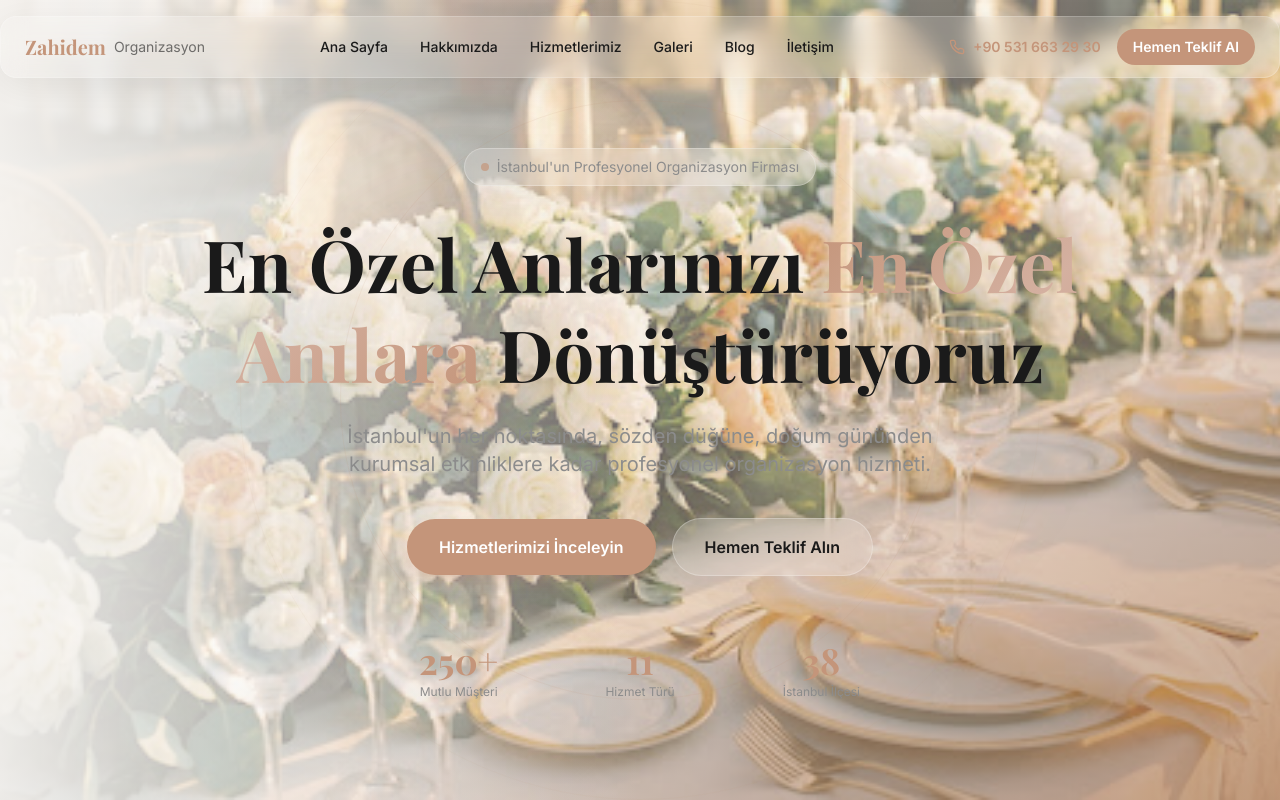
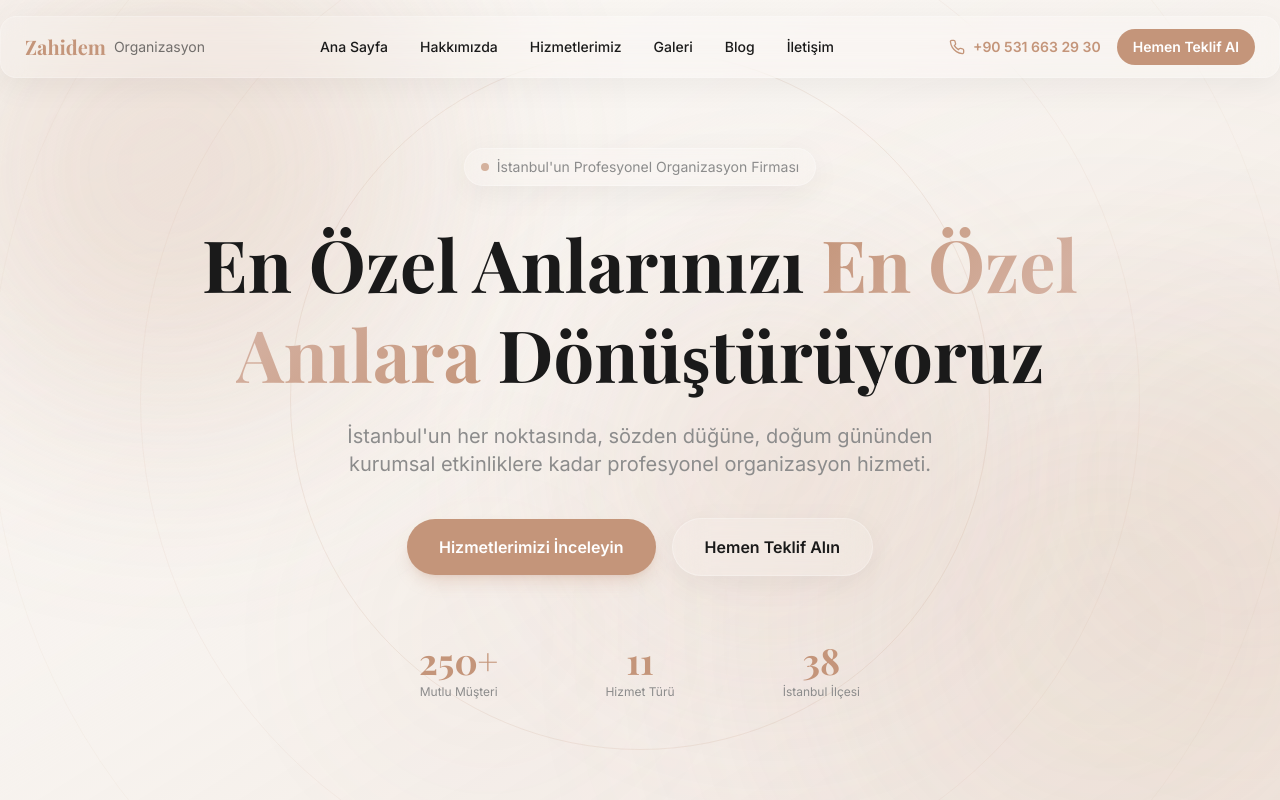
Before and after one commit to Msamedcbn/zahidemorganizasyon, a Next.js app: page / in a window 1280 px wide. Shown: the top 800 px of the page. Built offline with nearby package versions, Linux system fonts and the light colour scheme; a web font is replaced by a local one.

Commit message:
fix(qa): ISSUE-006 — remove low-quality hero image, use glassmorphism with animated blur shapes

```diff
--- a/src/app/page.tsx
+++ b/src/app/page.tsx
@@ -20,31 +20,28 @@ export default function HomePage() {
 
 function HeroSection() {
   return (
-    <section className="relative min-h-screen flex items-center justify-center overflow-hidden">
-      <div className="absolute inset-0 bg-background" />
-      <div className="absolute inset-0">
-        <img
-          src="/images/hero-atmosphere.jpg"
-          alt=""
-          className="w-full h-full object-cover object-center md:object-[center_30%]"
-        />
-        <div className="absolute inset-0 bg-gradient-to-br from-background/60 via-background/40 to-primary-dark/70" />
-        <div className="absolute inset-0 bg-gradient-to-r from-background/80 via-transparent to-transparent md:from-background/90" />
-      </div>
+    <section className="relative min-h-screen flex items-center justify-center overflow-hidden bg-gradient-to-br from-background via-primary/5 to-primary/15">
 
-      <div className="absolute inset-0">
+      <div className="absolute inset-0 overflow-hidden">
         <div
-          className="absolute top-1/4 left-1/4 w-72 h-72 bg-primary/20 rounded-full blur-[100px] animate-pulse"
+          className="absolute -top-20 -left-20 w-[500px] h-[500px] bg-primary/30 rounded-full blur-[120px] animate-pulse"
         />
         <div
-          className="absolute bottom-1/3 right-1/4 w-96 h-96 bg-primary/10 rounded-full blur-[120px] animate-pulse"
+          className="absolute -bottom-32 -right-32 w-[600px] h-[600px] bg-primary/20 rounded-full blur-[140px] animate-pulse"
           style={{ animationDelay: "2s" }}
         />
         <div
-          className="absolute top-1/2 left-1/2 -translate-x-1/2 -translate-y-1/2 w-[600px] h-[600px] border border-primary/10 rounded-full"
+          className="absolute top-1/3 right-1/4 w-96 h-96 bg-primary-light/20 rounded-full blur-[100px] animate-pulse"
+          style={{ animationDelay: "4s" }}
         />
         <div
-          className="absolute top-1/2 left-1/2 -translate-x-1/2 -translate-y-1/2 w-[800px] h-[800px] border border-primary/5 rounded-full"
+          className="absolute top-1/2 left-1/2 -translate-x-1/2 -translate-y-1/2 w-[700px] h-[700px] border border-primary/15 rounded-full"
+        />
+        <div
+          className="absolute top-1/2 left-1/2 -translate-x-1/2 -translate-y-1/2 w-[1000px] h-[1000px] border border-primary/8 rounded-full"
+        />
+        <div
+          className="absolute top-1/2 left-1/2 -translate-x-1/2 -translate-y-1/2 w-[1300px] h-[1300px] border border-primary/5 rounded-full"
         />
       </div>
 
```
